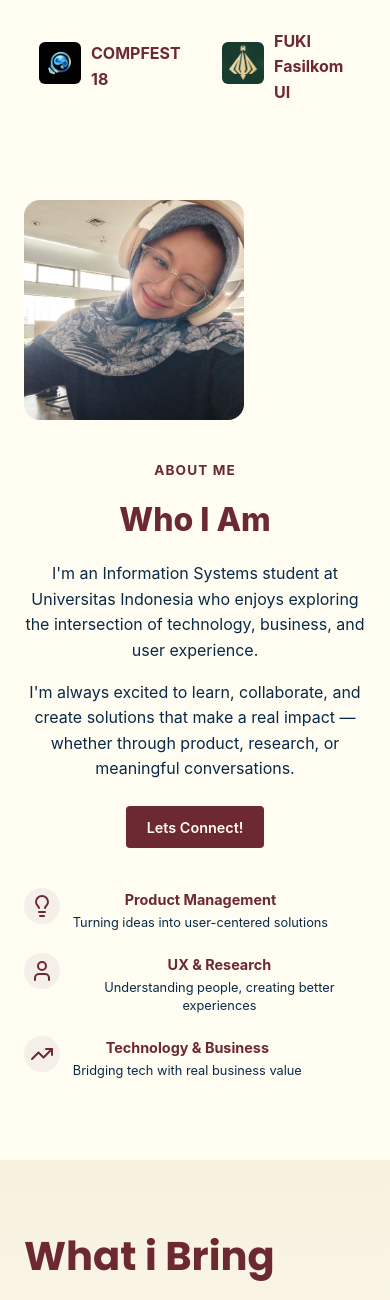
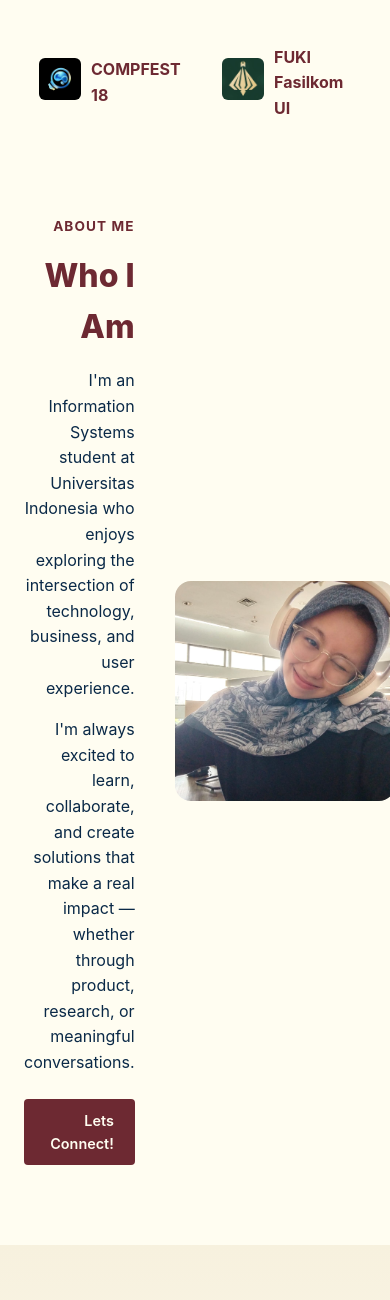
Before and after one commit to fahiraryhanabila/myportofolio, a Django app: page / in a window 390 px wide; the page is wider, and only the part inside the window is pictured. Shown: the part 757-2057 px from the top of that part. Run offline with Django 5.2, Linux system fonts and the light colour scheme.

Commit message:
style: fix About Me layout, highlight cards, and hero spacing
- Fix About Me grid layout (text, photo, highlights columns)
- Style highlight-item, highlight-icon, and highlight-info
- Adjust spacing in hero section (bio, meta-list margins)

```diff
--- a/static/css/style.css
+++ b/static/css/style.css
@@ -91,6 +91,10 @@ h1, .brand, .skills-title, .skills-column-title {
     background-position: center;
 }
 
+.hero-tagline {
+    margin-bottom: 1.5rem;
+}
+
 .hero-grid {
     display: block;
 }
@@ -126,13 +130,13 @@ h1, .brand, .skills-title, .skills-column-title {
 .bio {
     color: var(--text-muted);
     max-width: 500px;
-    margin-bottom: 1rem;
+    margin-bottom: 3rem;
 }
 
 .meta-list {
     display: flex;
     gap: 2rem;
-    margin-bottom: 1.5rem;
+    margin-bottom: 2.5rem;
 }
 
 .meta-row dt {
@@ -169,43 +173,13 @@ h1, .brand, .skills-title, .skills-column-title {
     background-color: var(--accent);
 }
 
-/*.hero-photo {
-    grid-area: photo;
-    align-self: center;
-    position: relative;
-}
-
-/*untuk ngatur kotak dibelakang foto
-.photo-block {
-    position: absolute;
-    top: 1.25rem;
-    left: 1.25rem;
-    width: 100%;
-    height: 100%;
-    background-color: var(--accent);
-    border-radius: var(--radius);
-    z-index: 0;
-}*/
-
-/*untuk foto utama*/
-/*.avatar {
-    position: relative;
-    z-index: 1;
-    display: block;
-    width: 100%;
-    aspect-ratio: 1 / 1;
-    object-fit: cover;
-    border-radius: var(--radius);
-    border: 3px solid var(--ink);
-}*/
-
 /*tambahan untuk credential-section*/
 .credentials-section {
     padding: 100px 0 40px;
     background-color: #fce6a0;
 }
 
-/*ngatur crential list nya gimana*/
+/*ngatur crendential list nya gimana*/
 .credentials-list {
     display: flex;
     justify-content: space-between;
@@ -222,7 +196,6 @@ h1, .brand, .skills-title, .skills-column-title {
     flex: 3;
     min-width: 110px;
     padding: 15px;
-    /*border-right: 1px solid #ddd;*/
 }
 
 /*ngatur logo credentials*/
@@ -257,7 +230,7 @@ h1, .brand, .skills-title, .skills-column-title {
     text-align: right;
     display: flex;
     flex-direction: column;
-    align-items: flex-end; /* biar tombol & elemen block ikut nempel kanan */
+    align-items: flex-end;
 }
 
 .about-title {
@@ -299,7 +272,6 @@ h1, .brand, .skills-title, .skills-column-title {
     display: block;
 }
 
-/* highlight list */
 .about-highlights {
     display: flex;
     flex-direction: column;
@@ -337,27 +309,10 @@ h1, .brand, .skills-title, .skills-column-title {
     line-height: 1.4;
 }
 
-@media (max-width: 768px) {
-    .about-grid {
-        grid-template-columns: 1fr;
-        text-align: center;
-    }
-    .about-text {
-        align-items: center;
-        text-align: center;
-    }
-    .about-photo {
-        order: -1;
-    }
-}
-
-
-
 /*tambahan untuk section skills (Individual Assignment 1)*/
 .skills-section { /*skill section*/
     padding: 4rem 0 5rem;
     background: linear-gradient(180deg, #F7F1DE 0%, #FFFFFF 100%);
-    /*background: linear-gradient(90deg, #F7EED3 0%, #F9F8F6 100%);*/
 }
 
 .skills-title {
@@ -476,7 +431,6 @@ h1, .brand, .skills-title, .skills-column-title {
     padding: 1.5rem;
     color: var(--text-muted);
     font-size: 0.85rem;
-    /*border-top: 1px solid var(--line);*/
 }
 
 @media (max-width: 600px) {
```
